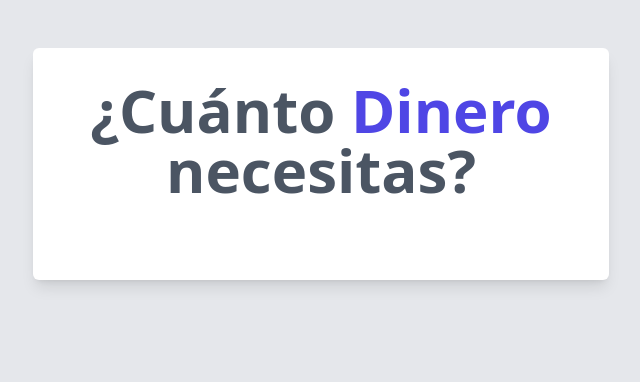
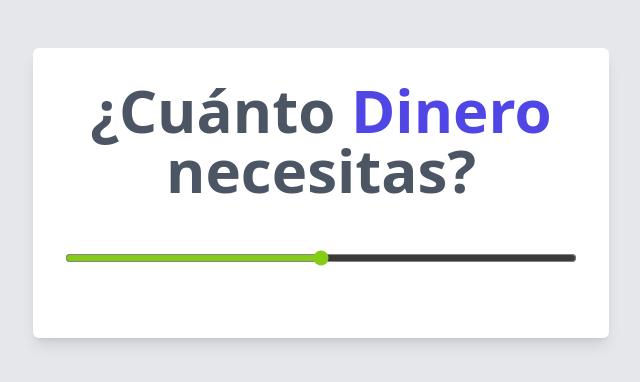
Before and after one commit to JmAtochePascual/cotizador-Prestamo, a React (Vite) app: page / in a window 1280 px wide. Shown: the top 382 px of the page, without its empty margins (319-959 px from the left). Built offline with nearby package versions, Linux system fonts and the light colour scheme.

Commit message:
[FEATURE] Agregar componente rango

```diff
--- a/src/App.jsx
+++ b/src/App.jsx
@@ -1,12 +1,27 @@
 // Importar componentes
+import { useState } from "react"
 import Header from "./components/Header"
+import Rango from "./components/Rango"
 
 
 function App() {
+  // Estados
+  const [cantidad, setCantidad] = useState(10000);
+
+  // Cambiar estado de cantidad
+  const handleChangeCantidad = (event) => {
+    setCantidad(Number(event.target.value))
+  }
 
   return (
     <div className="w-11/12 max-w-xl mx-auto p-8 rounded-md shadow-lg bg-white">
       <Header />
+
+      <Rango
+        cantidad={cantidad}
+        setCantidad={handleChangeCantidad}
+      />
+
     </div>
   )
 }
--- /dev/null
+++ b/src/components/Rango.jsx
@@ -0,0 +1,17 @@
+import React from 'react'
+
+function Rango({ cantidad, setCantidad }) {
+  return (
+    <input
+      min="0"
+      max="20000"
+      step="100"
+      value={cantidad}
+      onChange={setCantidad}
+      className="w-full mb-10 accent-lime-500 bg-gray-200"
+      type="range" />
+
+  )
+}
+
+export default Rango
```
